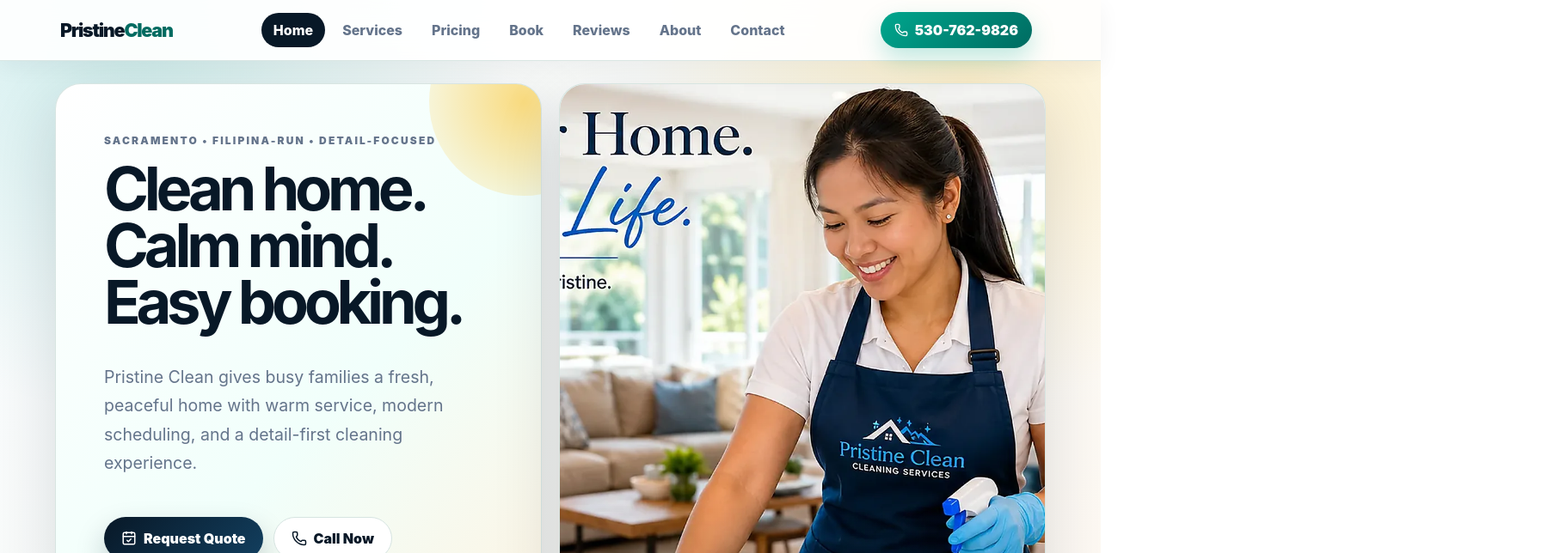
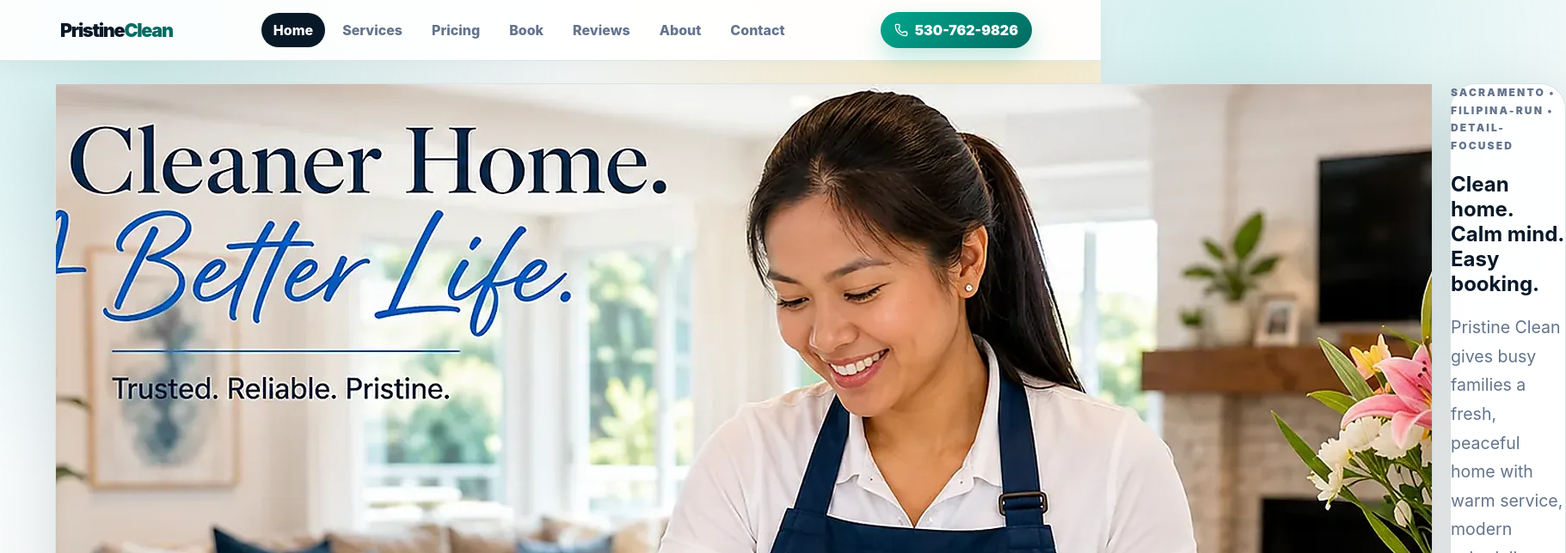
Before and after one commit to btinder1976/PristineClean, a React (Vite) app: page / in a window 1280 px wide. Shown: the top 644 px of the page at 86% size, 1821 px wide, since content can reach past the window. Built offline with nearby package versions, Linux system fonts and the light colour scheme.

Commit message:
Make hero image full-width main tile

```diff
--- a/src/main.jsx
+++ b/src/main.jsx
@@ -1,6 +1,6 @@
 import React, { useMemo, useState } from 'react'
 import { createRoot } from 'react-dom/client'
-import { Bath, CalendarCheck, CheckCircle2, ChevronRight, CreditCard, Home, Mail, MapPin, Menu, Phone, ShieldCheck, Sparkles, Star, Users, X } from 'lucide-react'
+import { CalendarCheck, CheckCircle2, ChevronRight, CreditCard, Home, Mail, MapPin, Menu, Phone, ShieldCheck, Sparkles, Star, X } from 'lucide-react'
 import heroImage from './heroImage.js'
 import './styles.css'
 
@@ -162,12 +162,18 @@ function App() {
 }
 
 function HomePage({ navigate }) {
-  return <section className="home-layout">
-    <div className="hero-copy app-card hero-text-card">
-      <p className="eyebrow">Sacramento • Filipina-run • Detail-focused</p>
-      <h1>Clean home. Calm mind. Easy booking.</h1>
-      <p className="lead">Pristine Clean gives busy families a fresh, peaceful home with warm service, modern scheduling, and a detail-first cleaning experience.</p>
-      <div className="actions">
+  return <section className="home-layout image-first-home">
+    <div className="app-card hero-main-tile">
+      <img src={heroImage} alt="Pristine Clean professional cleaning a beautiful bright home" />
+    </div>
+
+    <div className="app-card hero-action-card">
+      <div>
+        <p className="eyebrow">Sacramento • Filipina-run • Detail-focused</p>
+        <h1>Clean home. Calm mind. Easy booking.</h1>
+        <p className="lead">Pristine Clean gives busy families a fresh, peaceful home with warm service, modern scheduling, and a detail-first cleaning experience.</p>
+      </div>
+      <div className="actions compact-actions">
         <button className="button" onClick={() => navigate('Book')}><CalendarCheck size={18}/> Request Quote</button>
         <a className="button ghost" href={contact.phoneHref}><Phone size={18}/> Call Now</a>
       </div>
@@ -177,9 +183,7 @@ function HomePage({ navigate }) {
         <span><MapPin size={16}/> Sacramento area</span>
       </div>
     </div>
-    <div className="app-card hero-photo-card">
-      <img src={heroImage} alt="Pristine Clean professional cleaning a beautiful bright home" />
-    </div>
+
     <div className="quick-grid">
       {services.slice(0, 3).map(service => <button key={service.title} className="quick-card" onClick={() => navigate('Services')}><service.icon/><strong>{service.title}</strong><span>{service.short}</span></button>)}
     </div>
```
